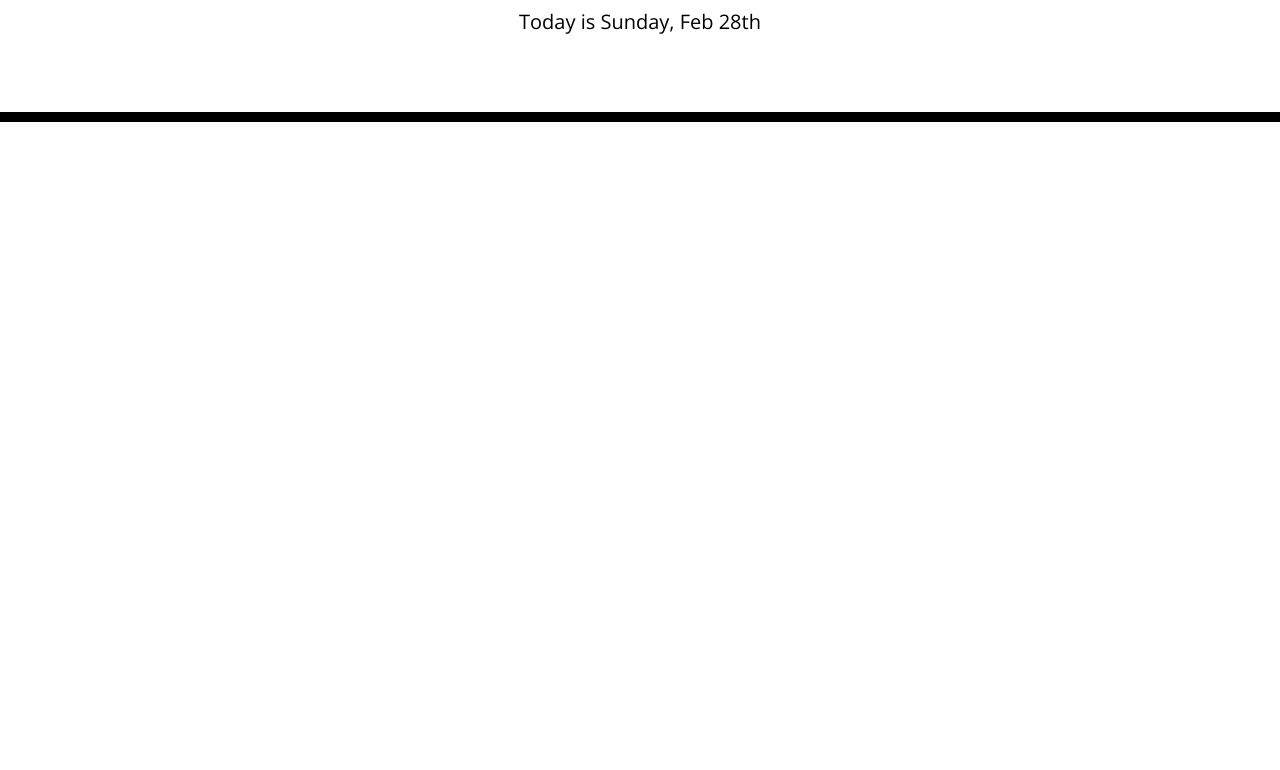
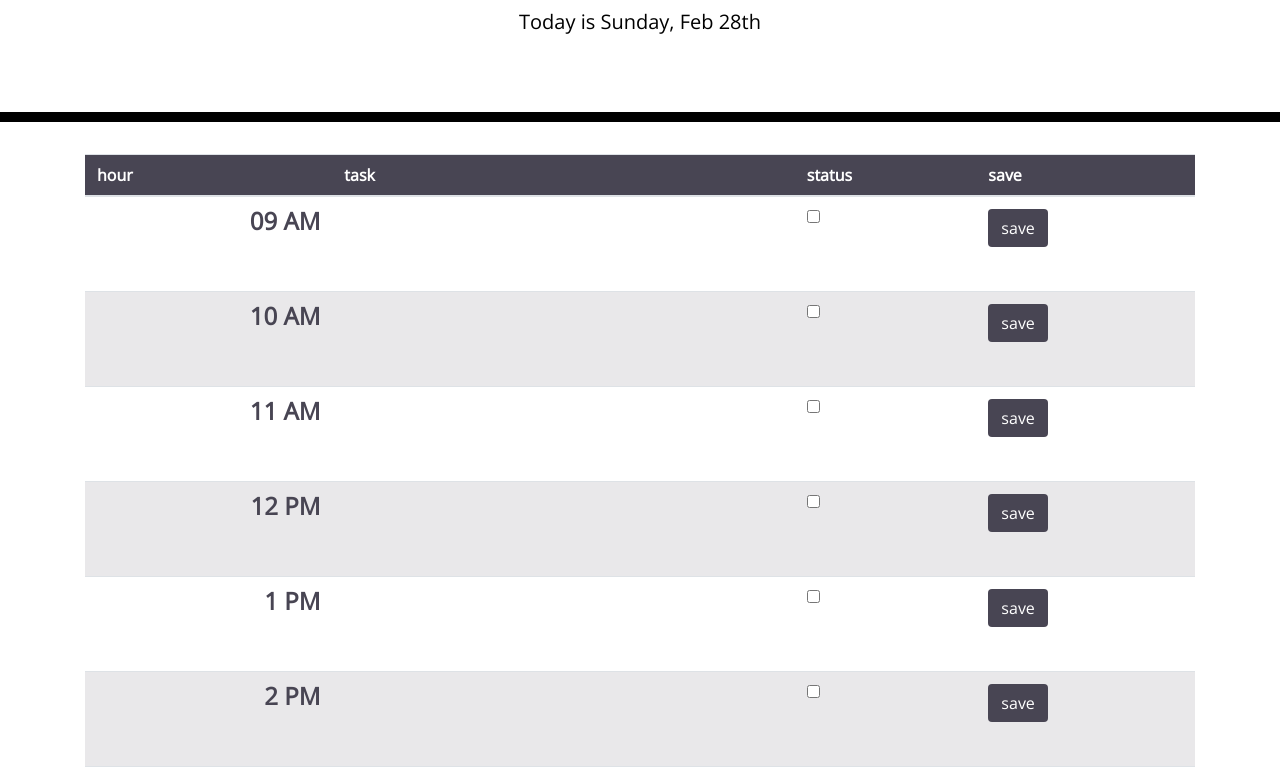
Before and after one commit to ray0095/dayplanner, a plain HTML site: page index.html in a window 1280 px wide. Shown: the part 182-952 px from the top of the page. Before the commit the page ends 800 px from the top, so only its background shows below. Drawn offline with nearby package versions, Linux system fonts and the light colour scheme.

Commit message:
added all the table for tasks and basic styling

```diff
--- a/index.html
+++ b/index.html
@@ -29,7 +29,114 @@
       <p id="currentDay" class="lead"></p>
     </header>
     <div class="container">
-
+      <table class="table">
+        <thead>
+          <tr>
+            <th scope="col">hour</th>
+            <th scope="col" class="col-5">task</th>
+            <th scope="col">status</th>
+            <th scope="col">save</th>
+          </tr>
+        </thead>
+        <tbody>
+          <tr class="odd">
+            <td id="hour">09 AM</td>
+            <td class="col-5">
+              <textarea name="message" rows="3" cols="30" id="task"></textarea>
+            </td>
+            <td>
+              <input type="checkbox" id="checkbox" name="status" value="complete">
+            </td>
+            <td>
+              <input type="submit" value="save" class="btn">
+            </td>
+          </tr>
+          <tr class="even">
+            <td id="hour">10 AM</td>
+            <td class="col-5">
+              <textarea name="message" rows="3" cols="30" id="task"></textarea>
+            </td>
+            <td>
+              <input type="checkbox" id="checkbox" name="status" value="complete">
+            </td>
+            <td>
+              <input type="submit" value="save" class="btn">
+            </td>
+          </tr>
+          <tr class="odd">
+            <td id="hour">11 AM</td>
+            <td class="col-5">
+              <textarea name="message" rows="3" cols="30" id="task"></textarea>
+            </td>
+            <td>
+              <input type="checkbox" id="checkbox" name="status" value="complete">
+            </td>
+            <td>
+              <input type="submit" value="save" class="btn">
+            </td>
+          </tr>
+          <tr class="even">
+            <td id="hour">12 PM</td>
+            <td class="col-5">
+              <textarea name="message" rows="3" cols="30" id="task"></textarea>
+            </td>
+            <td>
+              <input type="checkbox" id="checkbox" name="status" value="complete">
+            </td>
+            <td>
+              <input type="submit" value="save" class="btn">
+            </td>
+          </tr>
+          <tr class="odd">
+            <td id="hour">1 PM</td>
+            <td class="col-5">
+              <textarea name="message" rows="3" cols="30" id="task"></textarea>
+            </td>
+            <td>
+              <input type="checkbox" id="checkbox" name="status" value="complete">
+            </td>
+            <td>
+              <input type="submit" value="save" class="btn">
+            </td>
+          </tr>
+          <tr class="even">
+            <td id="hour">2 PM</td>
+            <td class="col-5">
+              <textarea name="message" rows="3" cols="30" id="task"></textarea>
+            </td>
+            <td>
+              <input type="checkbox" id="checkbox" name="status" value="complete">
+            </td>
+            <td>
+              <input type="submit" value="save" class="btn">
+            </td>
+          </tr>
+          <tr class="odd">
+            <td id="hour">3 PM</td>
+            <td class="col-5">
+              <textarea name="message" rows="3" cols="30" id="task"></textarea>
+            </td>
+            <td>
+              <input type="checkbox" id="checkbox" name="status" value="complete">
+            </td>
+            <td>
+              <input type="submit" value="save" class="btn">
+            </td>
+          </tr>
+          <tr class="even">
+            <td id="hour">4 PM</td>
+            <td class="col-5">
+              <textarea name="message" rows="3" cols="30" id="task"></textarea>
+            </td>
+            <td>
+              <input type="checkbox" id="checkbox" name="status" value="complete">
+            </td>
+            <td>
+              <input type="submit" value="save" class="btn">
+            </td>
+          </tr>
+        </tbody>
+      </table>
     </div>
 
 
--- a/style.css
+++ b/style.css
@@ -1,3 +1,9 @@
+:root{
+  --planner-color: #484553;
+  --planer-head: white;
+  --even-row:  #4845531f;
+}
+
 body {
   font-family: 'Open Sans', sans-serif;
   font-size: 16px;
@@ -30,42 +36,40 @@ textarea{
   border-radius: 15px;
 }
 
-.row {
-  white-space: pre-wrap;
-  height: 80px;
-  border-top: 1px solid white;;
+
+/*planner table styling*/
+thead {
+  background-color: var(--planner-color) ;
+  color: var(--planer-head) ;
 }
 
-.hour {
-  background-color: #ffffff;
-  color: #000000;
-  border-top: 1px dashed #000000;
+#task {
+  width: 100%;
+  height: 100%;
+  border: none;
+
 }
 
-.past {
-  background-color: #d3d3d3;
-  color: white;
+tbody {
+  color: var(--planner-color);
+  font-weight: 600;
+  align-items: center;
 }
 
-.present {
-  background-color: #ff6961;
-  color: white;
+#hour {
+  text-align: right;
+  font-size: 1.5rem;
 }
 
-.future {
-  background-color: #77dd77;
-  color: white;
+#checkbox {
+  align-items: center;
 }
 
-.saveBtn {
-  border-left: 1px solid black;
-  border-top-right-radius: 15px;
-  border-bottom-right-radius: 15px;
-  background-color: #06AED5;
-  color: white;
+.btn {
+  background-color: var(--planner-color);
+  color: var(--planer-head);
 }
 
-.saveBtn i:hover {
-  font-size: 20px;
-  transition: all .3s ease-in-out;
+.even {
+  background-color: var(--even-row);
 }
```
